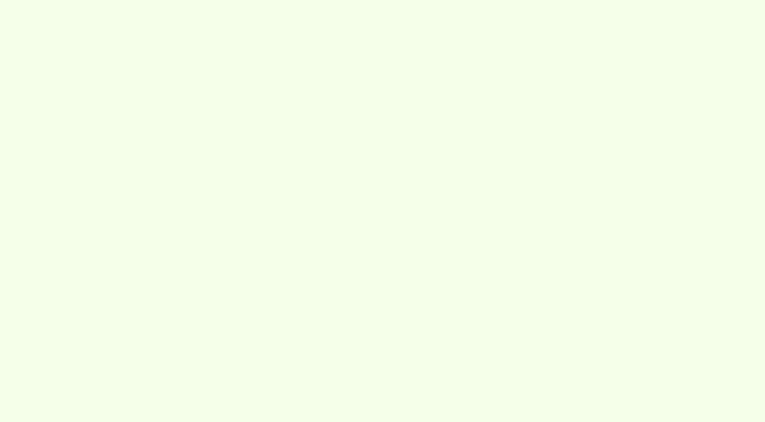
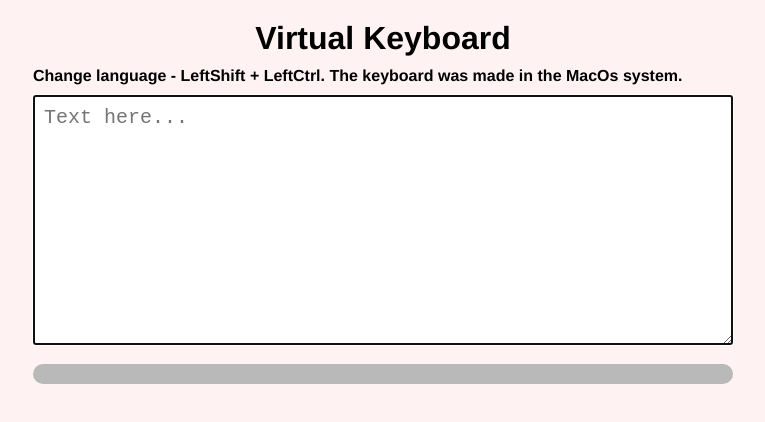
Before and after one commit to valsotnik/virtual-keyboard, a website built with webpack: page src/index.html in a window 1280 px wide. Shown: the whole page, without its empty margins (257-1022 px from the left). Built offline with nearby package versions, Linux system fonts and the light colour scheme.

Commit message:
feat: css and js files update in src

```diff
--- a/src/index.js
+++ b/src/index.js
@@ -1,8 +1,14 @@
 import "./styles/style.css";
 import "./styles/style.scss";
 
-class Keyboard {
-	constructor() {
+const body = document.body;
+const wrapper = document.createElement('div');
+const keybord = document.querySelector('.keybord-area');
+const textArea = document.querySelector('.text-area');
 
-	}
-}
+wrapper.classList.add('wrapper');
+body.append(wrapper);
+wrapper.insertAdjacentHTML('afterbegin', '<h1 class="task">Virtual Keyboard</h1>');
+wrapper.insertAdjacentHTML('beforeend', '<p class="description">Change language -  LeftShift + LeftCtrl. The keyboard was made in the MacOs system.</p>');
+wrapper.insertAdjacentHTML('beforeend', '<textarea autofocus placeholder="Text here..." class="text-area"  autofocus></textarea>');
+wrapper.insertAdjacentHTML('beforeend', '<div class="keybord-area"></div>');
--- a/src/styles/style.css
+++ b/src/styles/style.css
@@ -1,3 +1,40 @@
+* {
+	margin: 0;
+	padding: 0;
+	box-sizing: border-box;
+}
+
 body {
-	background-color: rgb(245, 255, 233);
+	background-color: #fff2f2;
+	font-family: 'Helvetica', sans-serif;
 }
+
+.wrapper {
+	margin: 0 auto;
+	width: 700px;
+}
+
+.task {
+	text-align: center;
+	margin-top: 20px;
+}
+
+.description {
+	margin: 10px 0px 10px;
+	font-weight: 600;
+}
+
+.text-area {
+	width: 100%;
+	min-height: 250px;
+	padding: 10px;
+	font-size: 20px;
+	margin-bottom: 15px;
+}
+
+.keybord-area {
+	position: relative;
+	background-color: rgb(185, 185, 185);
+	border-radius: 10px;
+	padding: 10px;
+}
```
